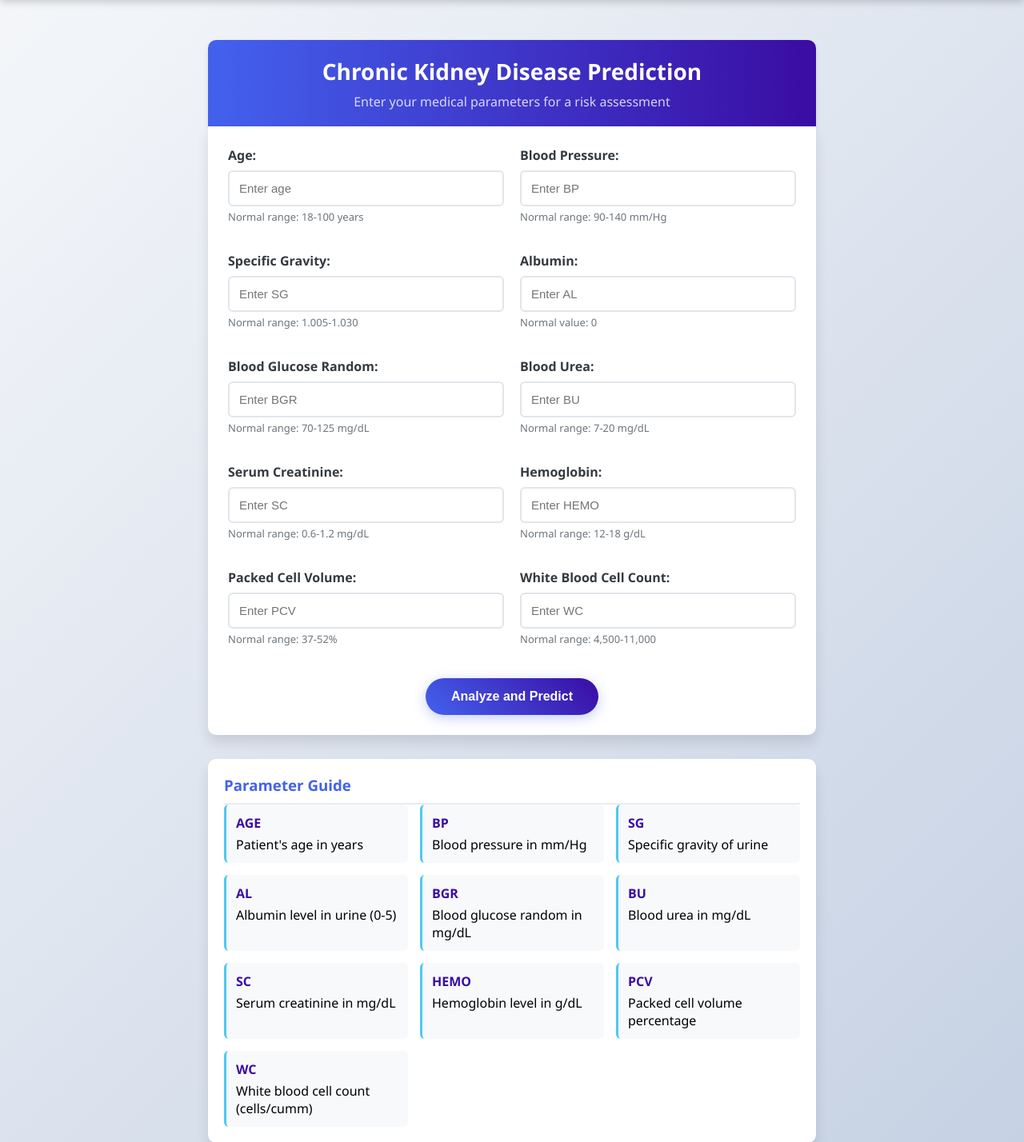
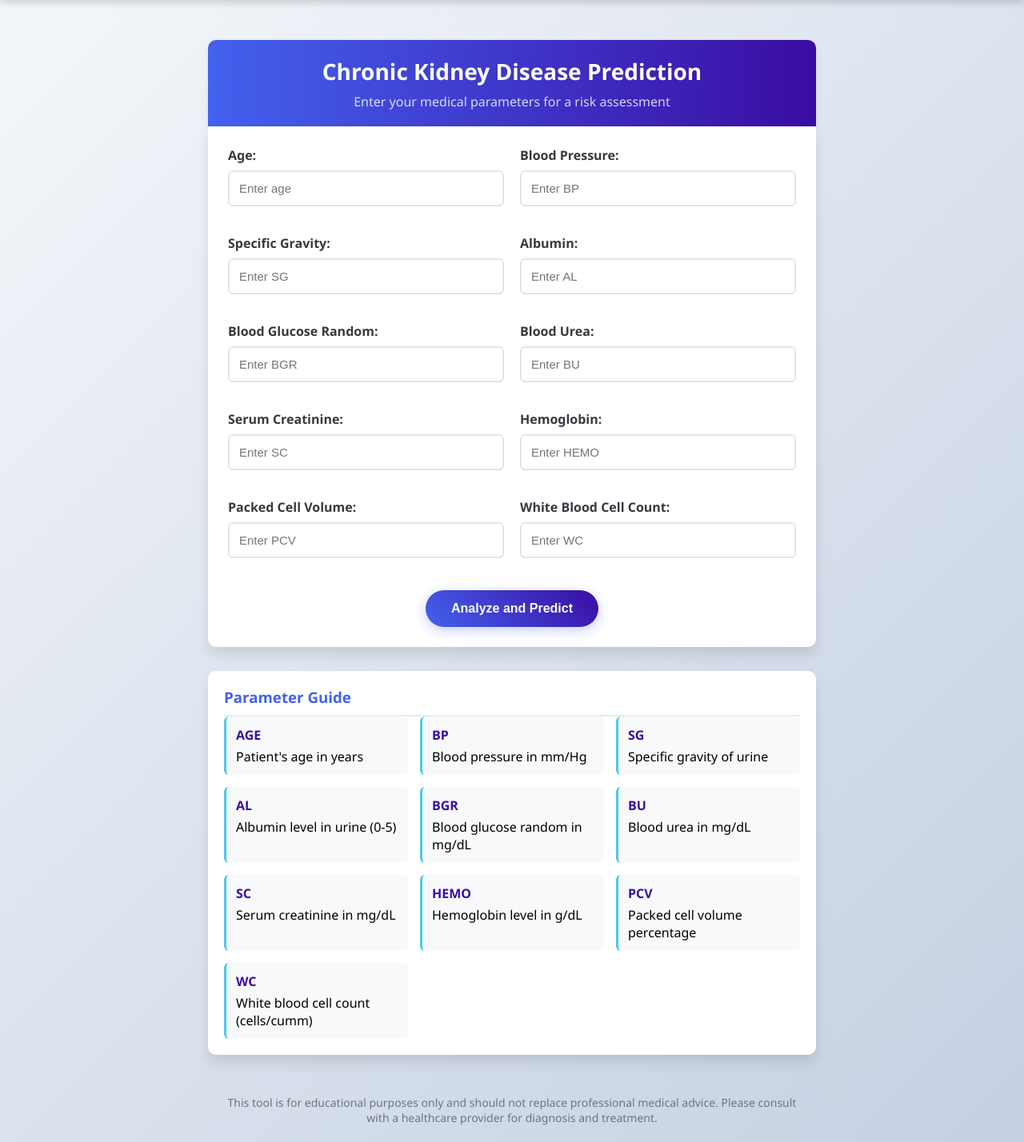
Before and after one commit to krishnakanth6143/CKD_Prediction_System, a Flask app: page /prediction in a window 1280 px wide. Shown: the part 50-1478 px from the top of the page at 80% size. Run offline with Flask 3, Linux system fonts and the light colour scheme; parts of the project's set-up code (start-up, migrations or seed data) failed here and were passed over.

Commit message:
Update index.html

```diff
--- a/templates/index.html
+++ b/templates/index.html
@@ -416,7 +416,7 @@
                     <div class="input-wrapper">
                         <span class="tooltip">Patient's age in years</span>
                         <input type="text" id="age" name="age" placeholder="Enter age">
-                        <div class="parameter-info">Normal range: 18-100 years</div>
+                        <!-- <div class="parameter-info">Normal range: 18-100 years</div> -->
                         <div class="error-message">Please enter a valid age (18-100)</div>
                     </div>
                 </div>
@@ -426,7 +426,7 @@
                     <div class="input-wrapper">
                         <span class="tooltip">Systolic blood pressure (mm/Hg)</span>
                         <input type="text" id="bp" name="bp" placeholder="Enter BP">
-                        <div class="parameter-info">Normal range: 90-140 mm/Hg</div>
+                        <!-- <div class="parameter-info">Normal range: 90-140 mm/Hg</div> -->
                         <div class="error-message">Please enter a valid BP (50-200)</div>
                     </div>
                 </div>
@@ -436,7 +436,7 @@
                     <div class="input-wrapper">
                         <span class="tooltip">Urine specific gravity</span>
                         <input type="text" id="sg" name="sg" placeholder="Enter SG">
-                        <div class="parameter-info">Normal range: 1.005-1.030</div>
+                        <!-- <div class="parameter-info">Normal range: 1.005-1.030</div> -->
                         <div class="error-message">Please enter a valid SG (1.000-1.050)</div>
                     </div>
                 </div>
@@ -446,7 +446,7 @@
                     <div class="input-wrapper">
                         <span class="tooltip">Albumin level in urine (0-5)</span>
                         <input type="text" id="al" name="al" placeholder="Enter AL">
-                        <div class="parameter-info">Normal value: 0</div>
+                        <!-- <div class="parameter-info">Normal value: 0</div> -->
                         <div class="error-message">Please enter a valid value (0-5)</div>
                     </div>
                 </div>
@@ -456,7 +456,7 @@
                     <div class="input-wrapper">
                         <span class="tooltip">Blood glucose level (mg/dL)</span>
                         <input type="text" id="bgr" name="bgr" placeholder="Enter BGR">
-                        <div class="parameter-info">Normal range: 70-125 mg/dL</div>
+                        <!-- <div class="parameter-info">Normal range: 70-125 mg/dL</div> -->
                         <div class="error-message">Please enter a valid value (20-500)</div>
                     </div>
                 </div>
@@ -466,7 +466,7 @@
                     <div class="input-wrapper">
                         <span class="tooltip">Blood urea level (mg/dL)</span>
                         <input type="text" id="bu" name="bu" placeholder="Enter BU">
-                        <div class="parameter-info">Normal range: 7-20 mg/dL</div>
+                        <!-- <div class="parameter-info">Normal range: 7-20 mg/dL</div> -->
                         <div class="error-message">Please enter a valid value (5-200)</div>
                     </div>
                 </div>
@@ -476,7 +476,7 @@
                     <div class="input-wrapper">
                         <span class="tooltip">Serum creatinine level (mg/dL)</span>
                         <input type="text" id="sc" name="sc" placeholder="Enter SC">
-                        <div class="parameter-info">Normal range: 0.6-1.2 mg/dL</div>
+                        <!-- <div class="parameter-info">Normal range: 0.6-1.2 mg/dL</div> -->
                         <div class="error-message">Please enter a valid value (0.1-20)</div>
                     </div>
                 </div>
@@ -486,7 +486,7 @@
                     <div class="input-wrapper">
                         <span class="tooltip">Hemoglobin level (g/dL)</span>
                         <input type="text" id="hemo" name="hemo" placeholder="Enter HEMO">
-                        <div class="parameter-info">Normal range: 12-18 g/dL</div>
+                        <!-- <div class="parameter-info">Normal range: 12-18 g/dL</div> -->
                         <div class="error-message">Please enter a valid value (3-20)</div>
                     </div>
                 </div>
@@ -496,7 +496,7 @@
                     <div class="input-wrapper">
                         <span class="tooltip">Packed cell volume (%)</span>
                         <input type="text" id="pcv" name="pcv" placeholder="Enter PCV">
-                        <div class="parameter-info">Normal range: 37-52%</div>
+                        <!-- <div class="parameter-info">Normal range: 37-52%</div> -->
                         <div class="error-message">Please enter a valid value (10-70)</div>
                     </div>
                 </div>
@@ -506,7 +506,7 @@
                     <div class="input-wrapper">
                         <span class="tooltip">WBC count (cells/cumm)</span>
                         <input type="text" id="wc" name="wc" placeholder="Enter WC">
-                        <div class="parameter-info">Normal range: 4,500-11,000</div>
+                        <!-- <div class="parameter-info">Normal range: 4,500-11,000</div> -->
                         <div class="error-message">Please enter a valid value (1000-20000)</div>
                     </div>
                 </div>
@@ -525,7 +525,7 @@
             <div class="result-body">
                 <p><strong>{{ prediction }}</strong></p>
 
-                <div class="confidence">
+                <!-- <div class="confidence">
                     <span>Confidence:</span>
                     <div class="progress-bar">
                         <div class="progress-value"
@@ -533,7 +533,7 @@
                         </div>
                     </div>
                     <span>{{ probability }}%</span>
-                </div>
+                </div>-->
 
                 <div class="recommendations">
                     <h3>Recommendations:</h3>
```
